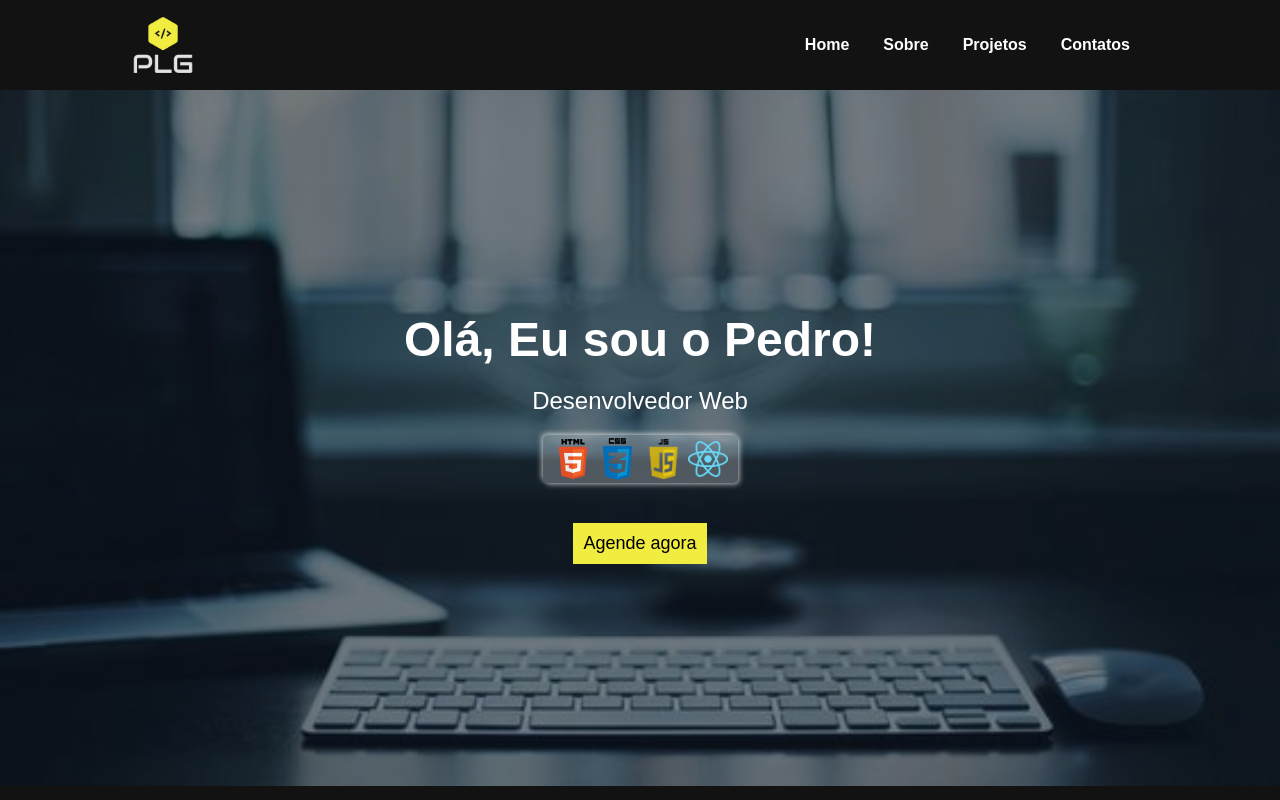
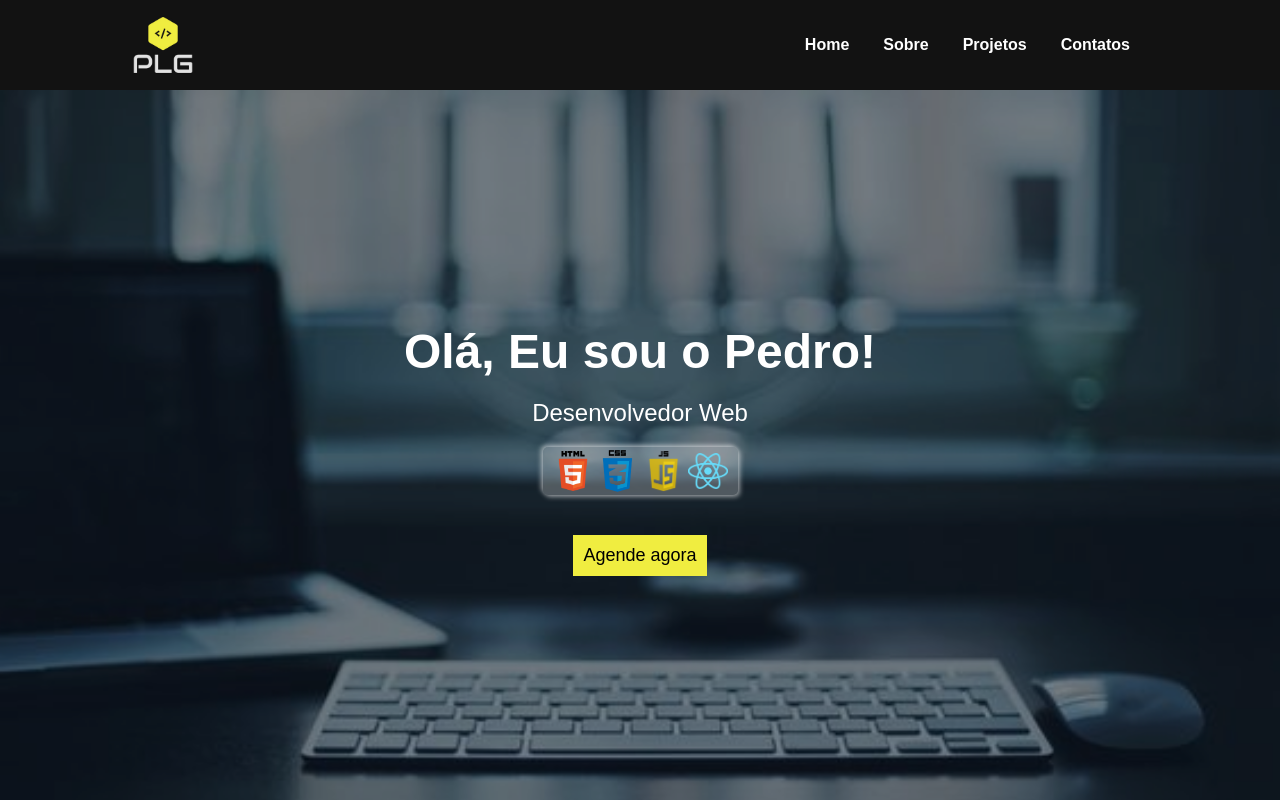
Before and after one commit to lameiragaspar/plg_dev_web, a React (Create React App) app: page / in a window 1280 px wide. Shown: the top 800 px of the page. Built offline with nearby package versions, Linux system fonts and the light colour scheme.

Commit message:
Reajustes

```diff
--- a/src/Paginas/Home/style.css
+++ b/src/Paginas/Home/style.css
@@ -3,7 +3,7 @@ main{
 }
 /*Configurando o BANNER*/
 main .banner{
-    height: 87vh;
+    height: calc(100vh - 80px);
     background:url(/public/assets/banne.jpg) no-repeat center bottom;
     background-size: cover;
 }
```
